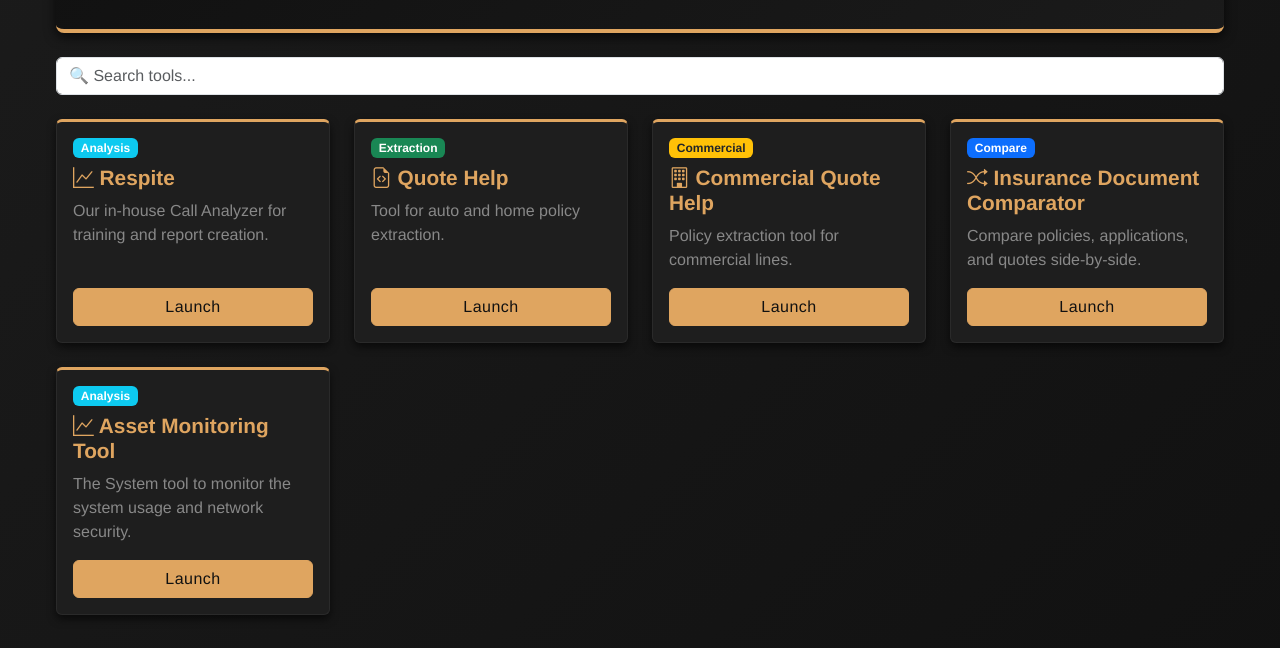
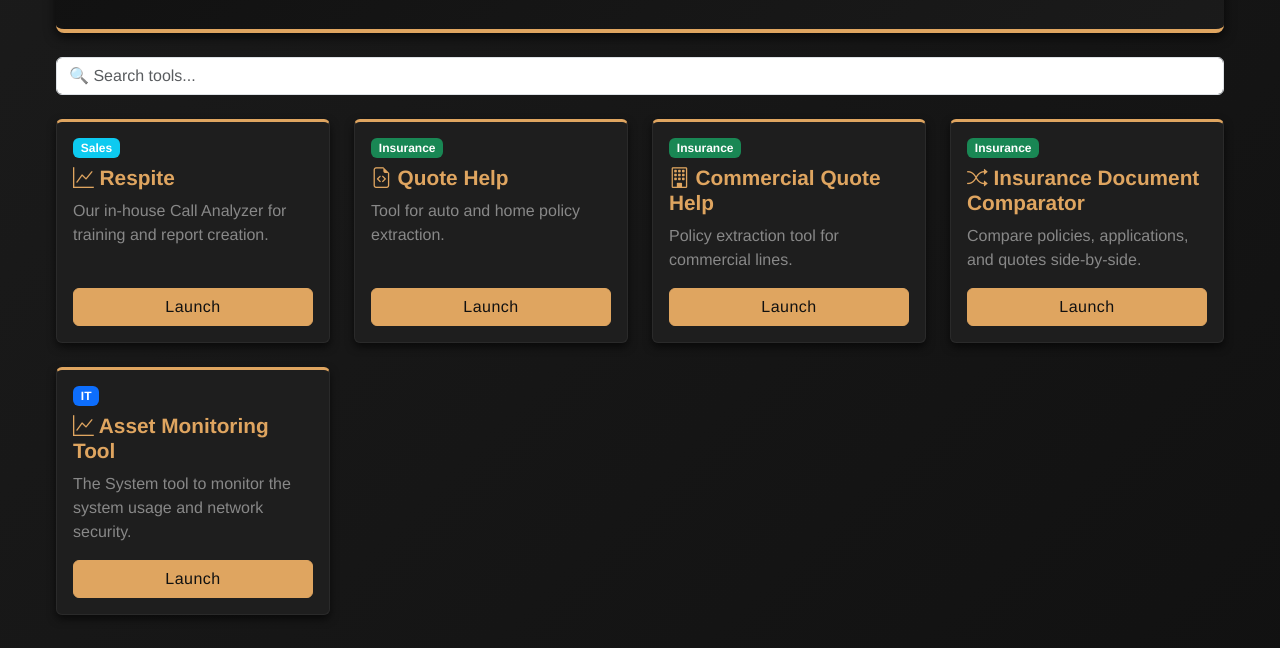
Before and after one commit to Syed-muff/tool-dashboard, a plain HTML site: page index.html in a window 1280 px wide. Shown: the part 152-800 px from the top of the page. Drawn offline with nearby package versions, Linux system fonts and the light colour scheme; a script that the page names is missing.

Commit message:
changed the catagory names

```diff
--- a/index.html
+++ b/index.html
@@ -140,7 +140,7 @@
       <div class="col-sm-6 col-md-4 col-lg-3 tool-card">
         <div class="card h-100">
           <div class="card-body d-flex flex-column">
-            <span class="badge bg-info align-self-start mb-2">Analysis</span>
+            <span class="badge bg-info align-self-start mb-2">Sales</span>
             <h5 class="card-title"><i class="bi bi-graph-up"></i> Respite</h5>
             <p class="card-text">
               Our in-house Call Analyzer for training and report creation.
@@ -156,7 +156,7 @@
       <div class="col-sm-6 col-md-4 col-lg-3 tool-card">
         <div class="card h-100">
           <div class="card-body d-flex flex-column">
-            <span class="badge bg-success align-self-start mb-2">Extraction</span>
+            <span class="badge bg-success align-self-start mb-2">Insurance</span>
             <h5 class="card-title"><i class="bi bi-file-earmark-code"></i> Quote Help</h5>
             <p class="card-text">
               Tool for auto and home policy extraction.
@@ -172,7 +172,7 @@
       <div class="col-sm-6 col-md-4 col-lg-3 tool-card">
         <div class="card h-100">
           <div class="card-body d-flex flex-column">
-            <span class="badge bg-warning text-dark align-self-start mb-2">Commercial</span>
+            <span class="badge bg-success align-self-start mb-2">Insurance</span>
             <h5 class="card-title"><i class="bi bi-building"></i> Commercial Quote Help</h5>
             <p class="card-text">
               Policy extraction tool for commercial lines.
@@ -184,7 +184,37 @@
         </div>
       </div>
 
+      <!-- <div class="col-sm-6 col-md-4 col-lg-3 tool-card">
+        <div class="card h-100">
+          <div class="card-body d-flex flex-column">
+            <span class="badge bg-warning text-dark align-self-start mb-2">Commercial</span>
+            <h5 class="card-title"><i class="bi bi-building"></i> Commercial Quote Help</h5>
+            <p class="card-text">
+              Policy extraction tool for commercial lines.
+            </p>
+            <a href="http://192.168.4.39:7001/" class="btn btn-primary mt-auto" target="_blank">
+              Launch
+            </a>
+          </div>
+        </div>
+      </div> -->
+
       <!-- Insurance Document Comparator Card -->
+      <div class="col-sm-6 col-md-4 col-lg-3 tool-card">
+        <div class="card h-100">
+          <div class="card-body d-flex flex-column">
+            <span class="badge bg-success align-self-start mb-2">Insurance</span>
+            <h5 class="card-title"><i class="bi bi-shuffle"></i> Insurance Document Comparator</h5>
+            <p class="card-text">
+              Compare policies, applications, and quotes side-by-side.
+            </p>
+            <a href="http://192.168.4.39:2001/" class="btn btn-primary mt-auto" target="_blank">
+              Launch
+            </a>
+          </div>
+        </div>
+      </div>
+<!--
       <div class="col-sm-6 col-md-4 col-lg-3 tool-card">
         <div class="card h-100">
           <div class="card-body d-flex flex-column">
@@ -198,13 +228,13 @@
             </a>
           </div>
         </div>
-      </div>
+      </div> -->
 
-      <!-- Respite Card -->
+      <!-- Asset Monitoring Tool -->
       <div class="col-sm-6 col-md-4 col-lg-3 tool-card">
         <div class="card h-100">
           <div class="card-body d-flex flex-column">
-            <span class="badge bg-info align-self-start mb-2">Analysis</span>
+            <span class="badge bg-primary align-self-start mb-2">IT</span>
             <h5 class="card-title"><i class="bi bi-graph-up"></i> Asset Monitoring Tool</h5>
             <p class="card-text">
               The System tool to monitor the system usage and network security.
```
